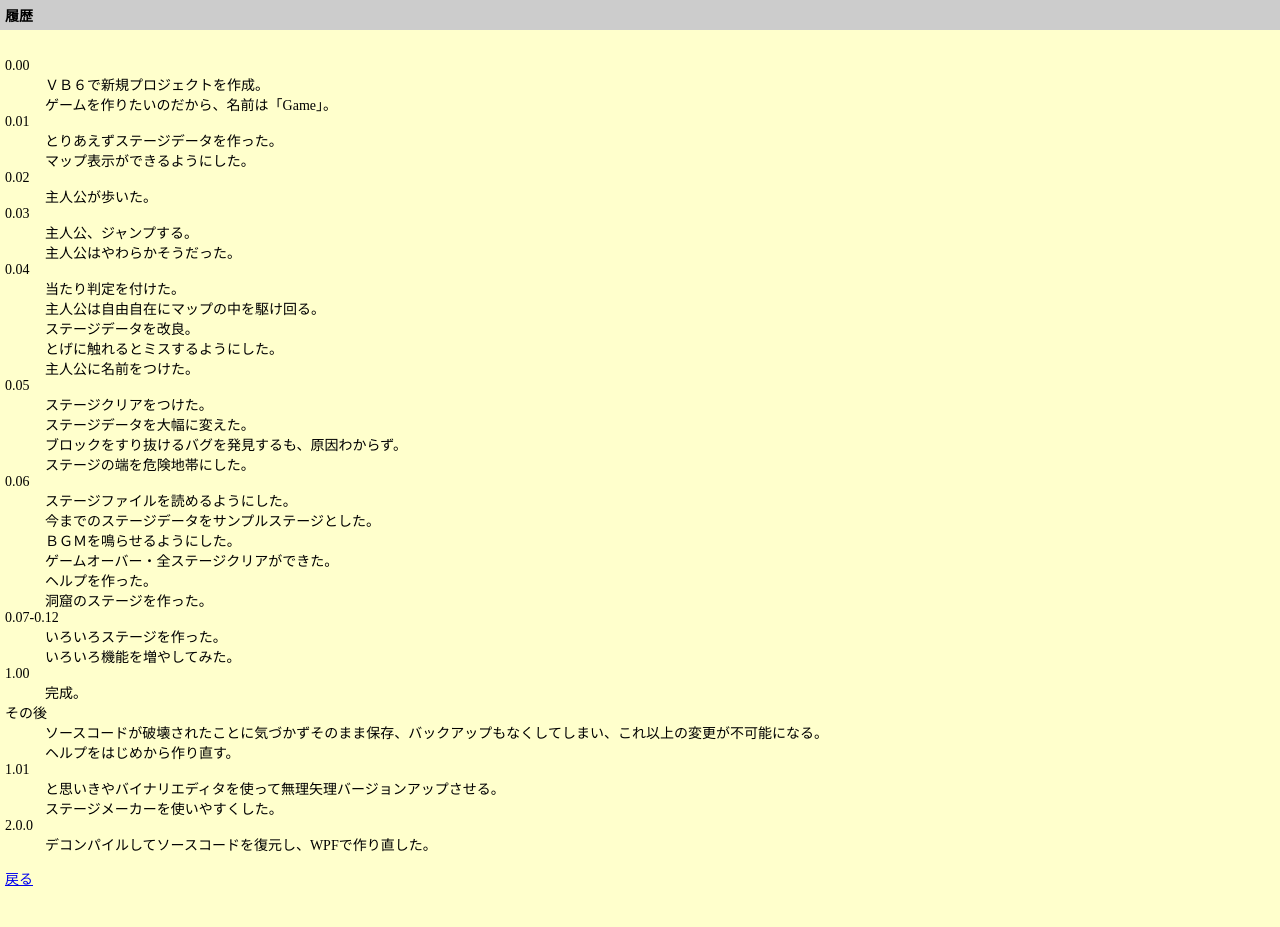
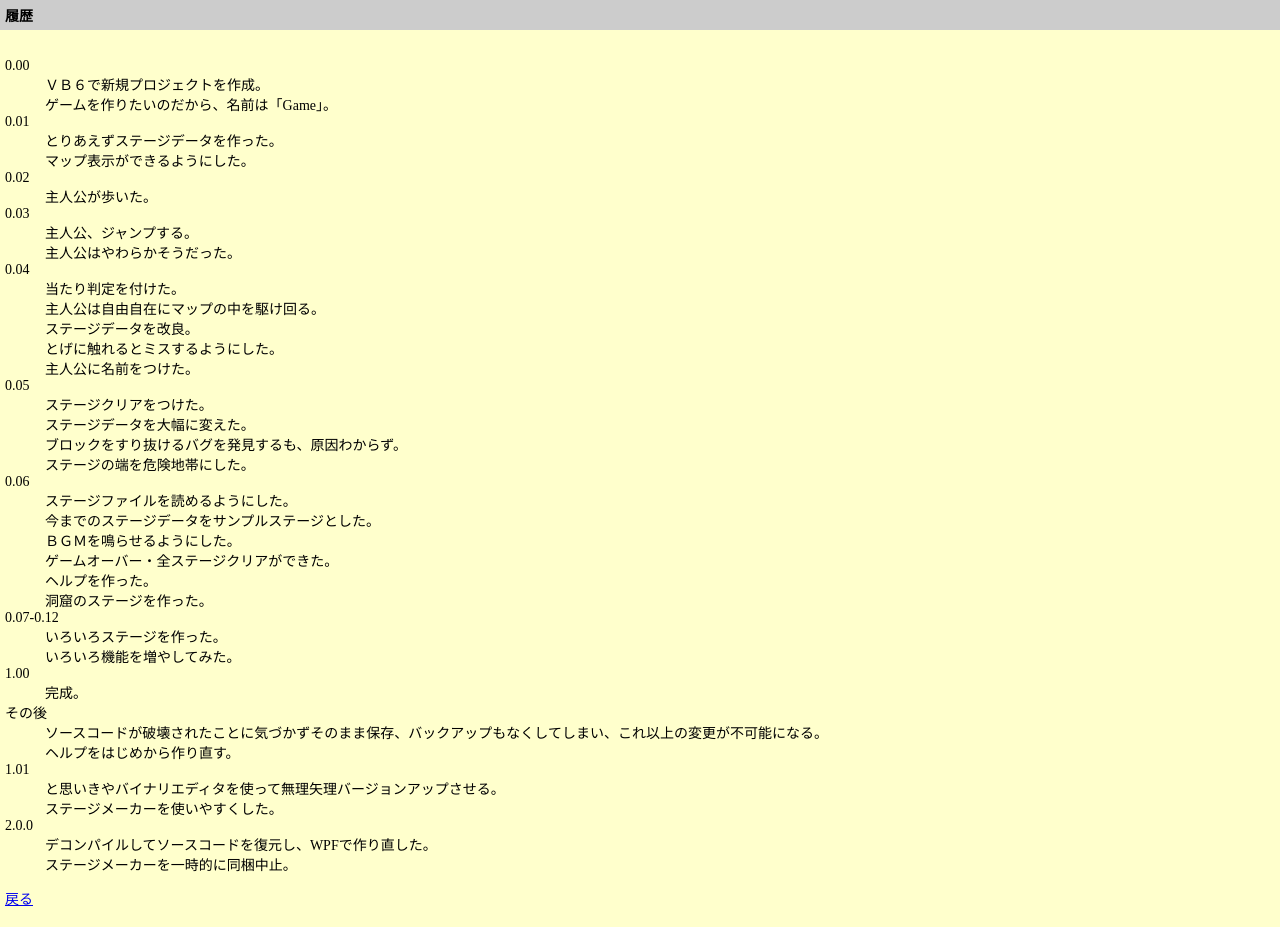
Before and after one commit to mifumi323/funya1_wpf, a plain HTML site: page funya1_wpf/Help/history.html in a window 1280 px wide. Drawn offline with Linux system fonts and the light colour scheme.

Commit message:
ステージメーカー機能の一時的な非表示と記述追加
メニュー項目「ステージメーカーを開く(_M)」が非表示に変更されました。
history.htmlに「ステージメーカーを一時的に同梱中止」という記述が追加されました。

```diff
--- a/funya1_wpf/Help/history.html
+++ b/funya1_wpf/Help/history.html
@@ -94,6 +94,8 @@
             <dt>2.0.0</dt>
             <dd>
                 デコンパイルしてソースコードを復元し、WPFで作り直した。
+                <br>
+                ステージメーカーを一時的に同梱中止。
             </dd>
         </dl>
         <p>
```
Also changed, not shown: 1 other file.
